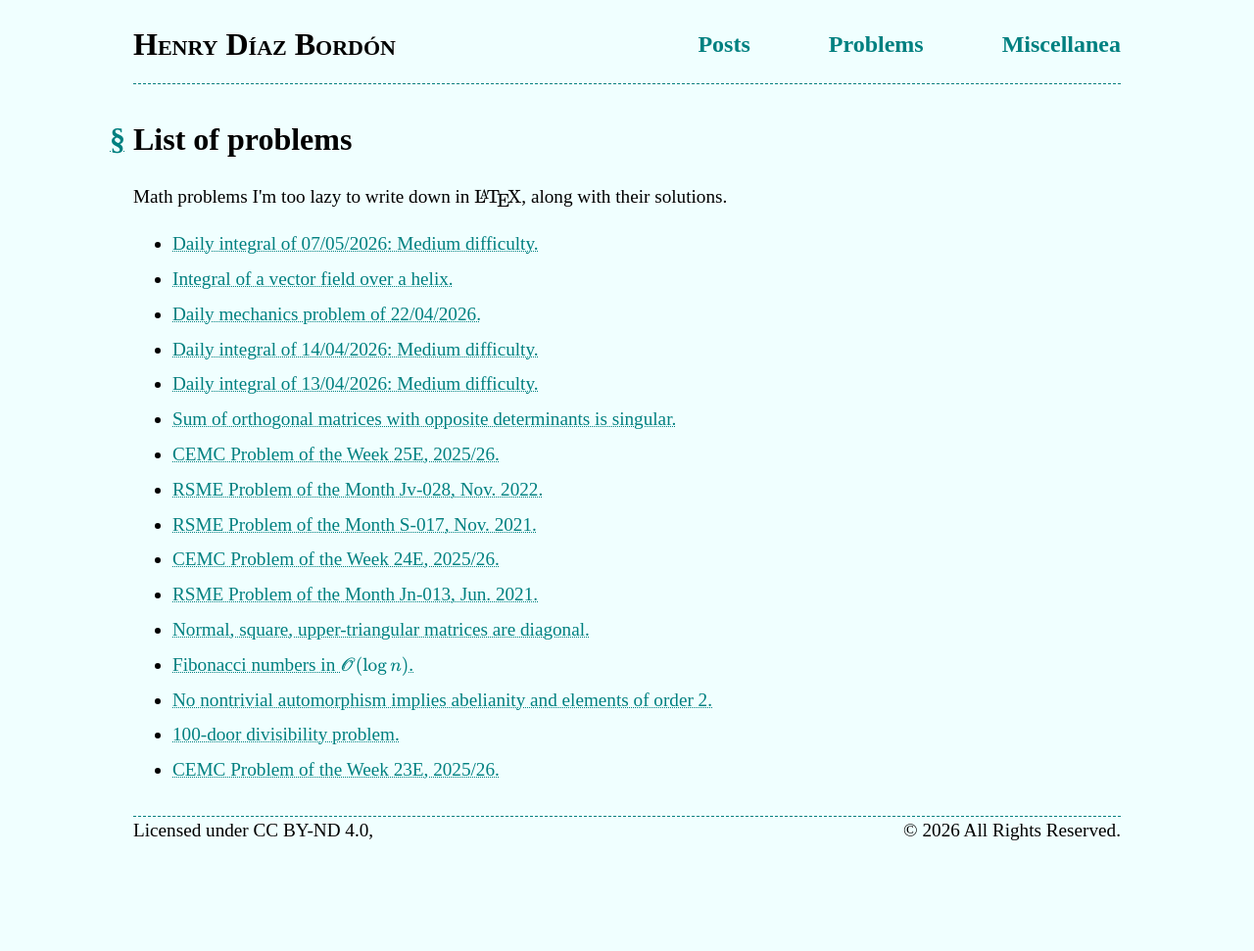
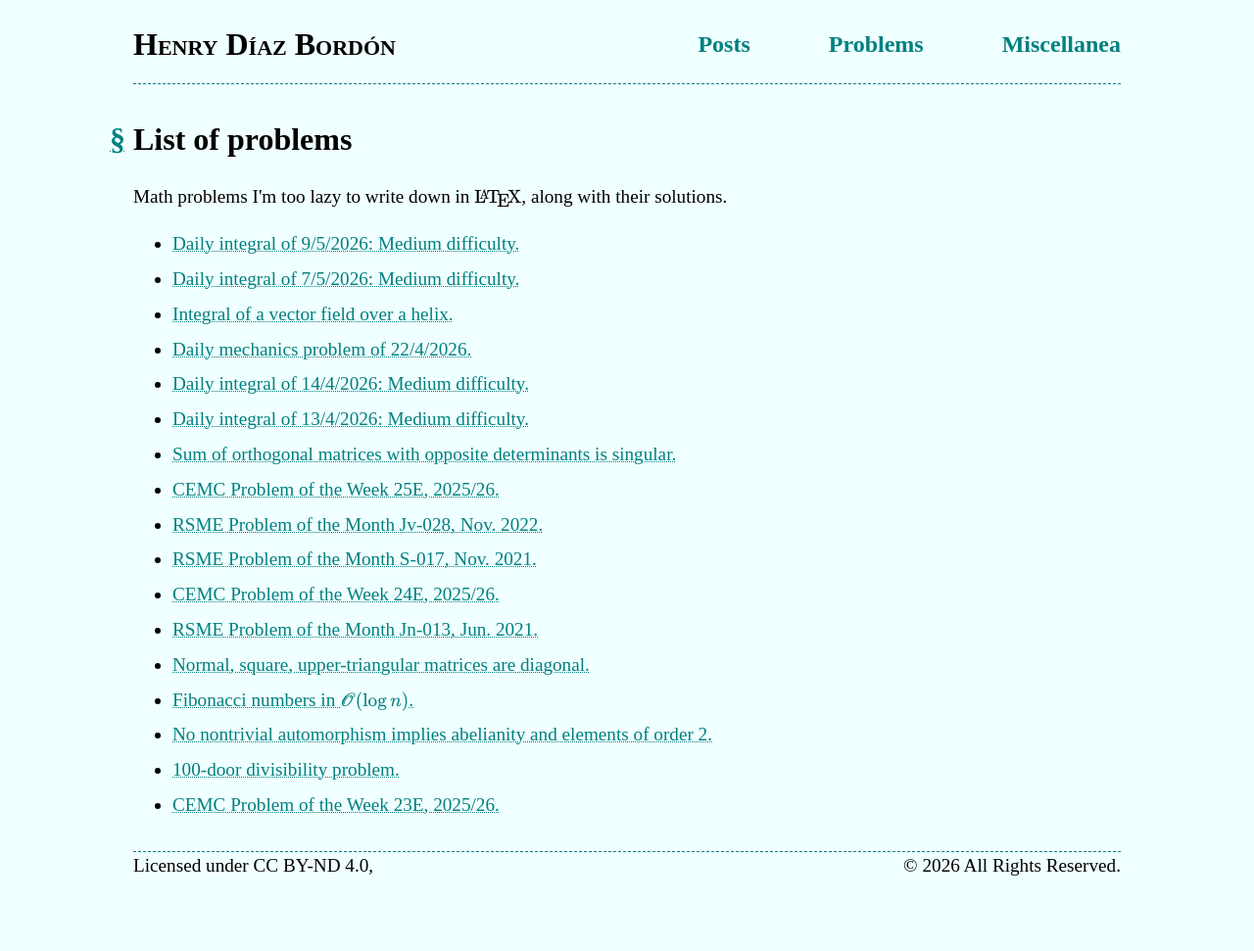
Before and after one commit to h3nry-d1az/blog, an MkDocs documentation site: the page built from docs/problems.md, in a window 1280 px wide. Shown: the whole page at 98% size. Built offline with MkDocs 1.6.1, drawn with Linux system fonts in a browser that asks for light colours; before the commit the page ends 935 px from its top, so only the background shows below that.

Commit message:
add math problem 17

```diff
--- a/docs/problems.md
+++ b/docs/problems.md
@@ -5,11 +5,12 @@ title: Problems
 
 Math problems I'm too lazy to write down in $\LaTeX$, along with their solutions.
 
-* [Daily integral of 07/05/2026: Medium difficulty.](./problems/16.md)
+* [Daily integral of 9/5/2026: Medium difficulty.](./problems/17.md)
+* [Daily integral of 7/5/2026: Medium difficulty.](./problems/16.md)
 * [Integral of a vector field over a helix.](./problems/15.md)
-* [Daily mechanics problem of 22/04/2026.](./problems/14.md)
-* [Daily integral of 14/04/2026: Medium difficulty.](./problems/13.md)
-* [Daily integral of 13/04/2026: Medium difficulty.](./problems/12.md)
+* [Daily mechanics problem of 22/4/2026.](./problems/14.md)
+* [Daily integral of 14/4/2026: Medium difficulty.](./problems/13.md)
+* [Daily integral of 13/4/2026: Medium difficulty.](./problems/12.md)
 * [Sum of orthogonal matrices with opposite determinants is singular.](./problems/11.md)
 * [CEMC Problem of the Week 25E, 2025/26.](./problems/10.md)
 * [RSME Problem of the Month Jv-028, Nov. 2022.](./problems/9.md)
```
Also changed, not shown: docs/problems/12.md (+1 -1 lines), docs/problems/13.md (+1 -1 lines), docs/problems/14.md (+1 -1 lines), docs/problems/16.md (+1 -1 lines), docs/problems/17.md (added, +32 -0 lines).
